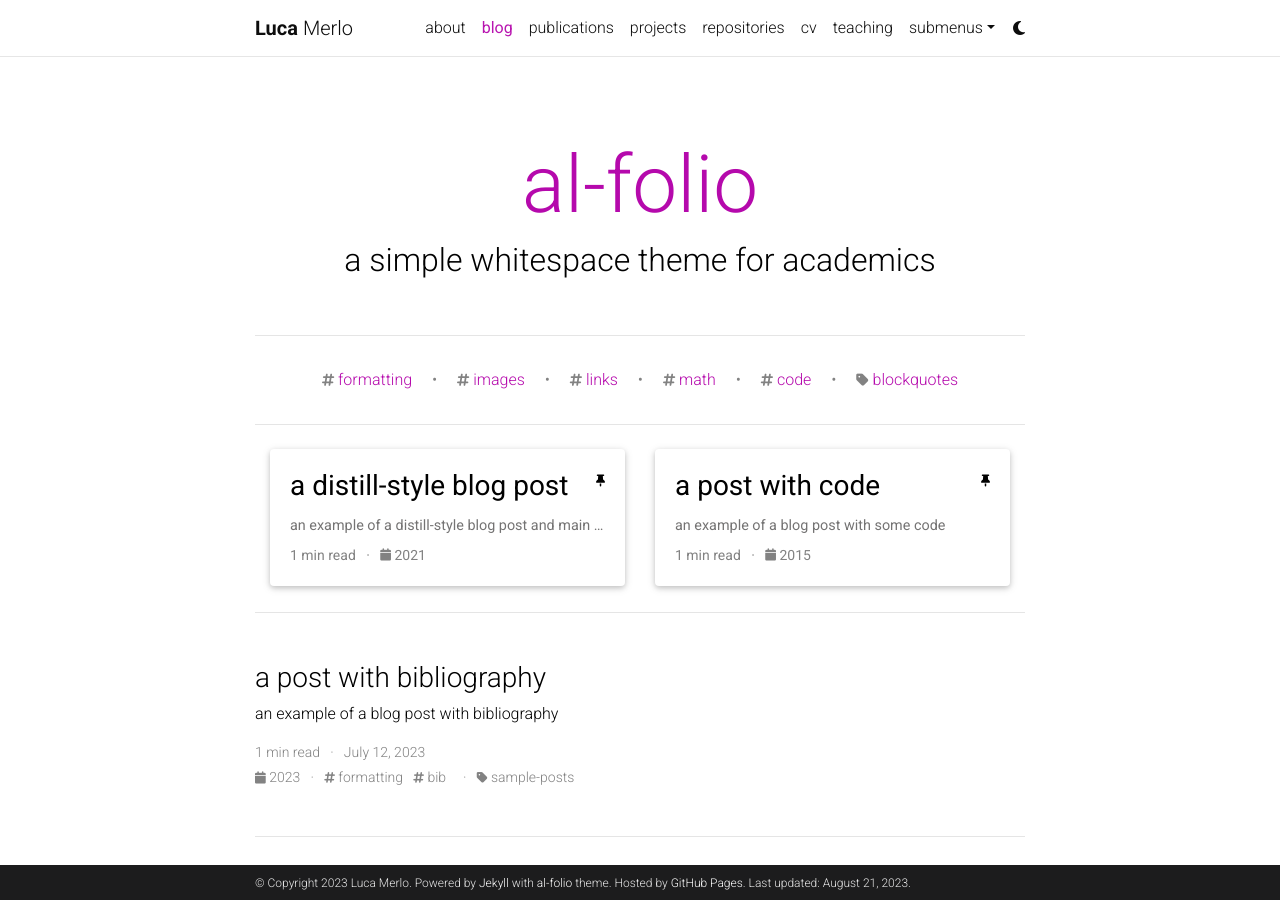
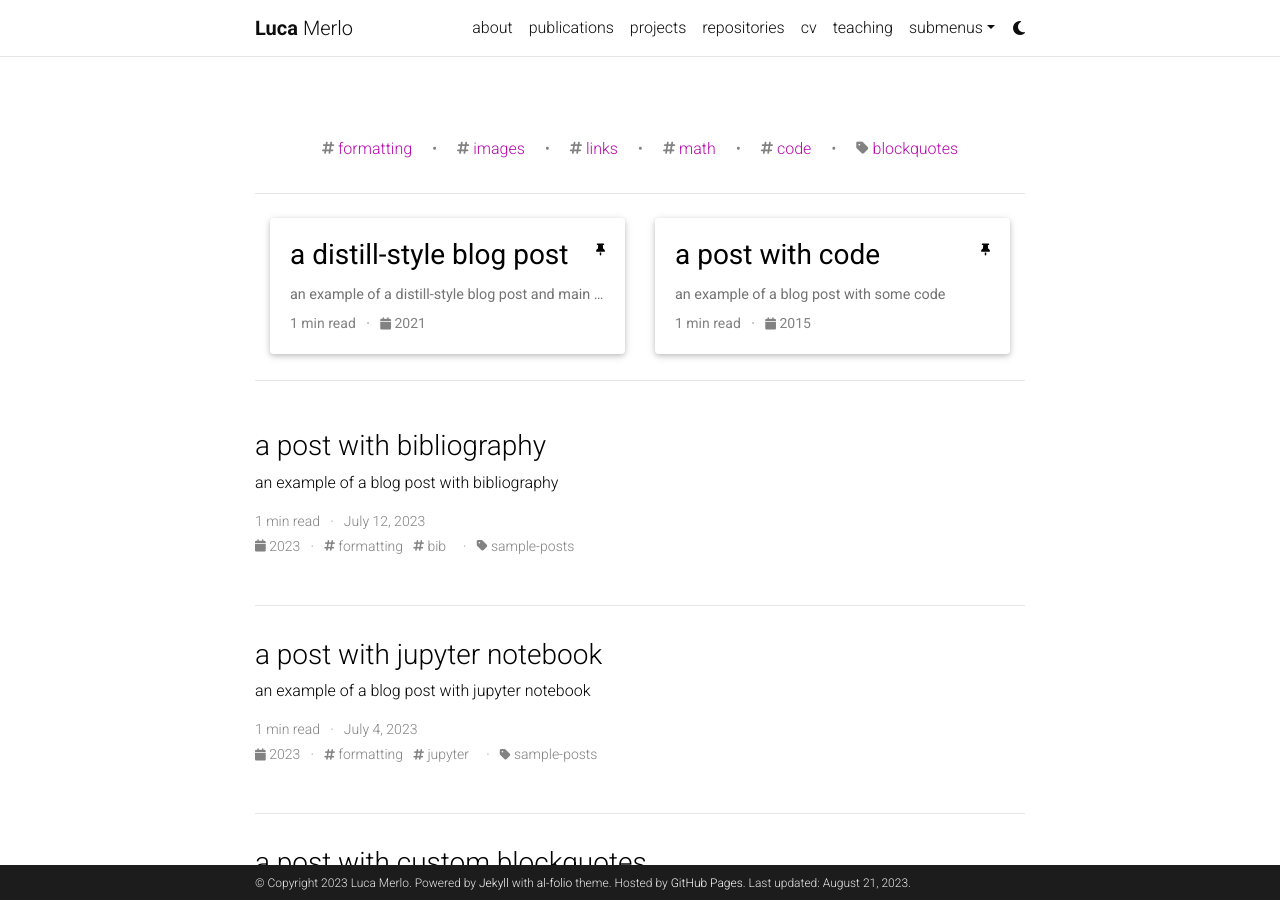
Before and after one commit to luca-merlo/luca-merlo.github.io, a Jekyll site: the page built from blog/index.html, in a window 1280 px wide and 900 px high. Built offline with Jekyll 4.4.1, drawn with Linux system fonts in a browser that asks for light colours; the list of posts is cut into pages by our own code; comment, search, counter and statistics services are not loaded; a style sheet for code colours, icons or effects is not loaded; some of the changed lines change nothing that is shown.

Commit message:
Update _config.yml

```diff
--- a/_config.yml
+++ b/_config.yml
@@ -76,7 +76,7 @@
 mastodon_username: # your mastodon instance+username in the format instance.tld/@username
 linkedin_username: # your LinkedIn user name
 telegram_username: # your Telegram user name
-scholar_userid: # your Google Scholar ID
+scholar_userid: https://scholar.google.com/citations?user=1IIzPGgAAAAJ&hl=en&oi=ao # your Google Scholar ID
 semanticscholar_id: # your Semantic Scholar ID
 whatsapp_number: # your WhatsApp number (full phone number in international format. Omit any zeroes, brackets, or dashes when adding the phone number in international format.)
 orcid_id: 0000-0001-5267-5390 # your ORCID ID
@@ -105,8 +105,8 @@
 discord_id: # your discord id (18-digit unique numerical identifier)
 zotero_username: # your zotero username
 
-contact_note: >
-  You can even add a little note about which of these is the best way to reach you.
+# contact_note: >
+#   You can even add a little note about which of these is the best way to reach you.
 
 # -----------------------------------------------------------------------------
 # Analytics and search engine verification
@@ -122,10 +122,10 @@
 # Blog
 # -----------------------------------------------------------------------------
 
-blog_name: al-folio # blog_name will be displayed in your blog page
-blog_nav_title: blog # your blog must have a title for it to be displayed in the nav bar
-blog_description: a simple whitespace theme for academics
-permalink: /blog/:year/:title/
+# blog_name: al-folio # blog_name will be displayed in your blog page
+# blog_nav_title: blog # your blog must have a title for it to be displayed in the nav bar
+# blog_description: a simple whitespace theme for academics
+# permalink: /blog/:year/:title/
 
 # Pagination
 pagination:
```
